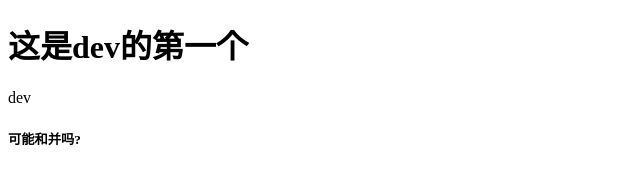
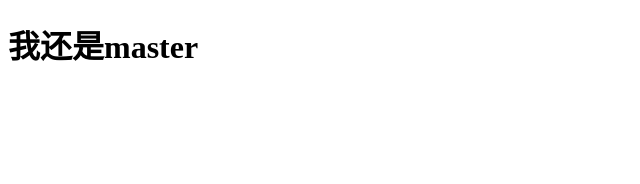
Before and after one commit to huyuaning/play, a plain HTML site: page index.html in a window 1280 px wide. Shown: the whole page, without its empty margins (0-640 px from the left). Drawn offline with Linux system fonts and the light colour scheme.

Commit message:
no message

```diff
--- a/index.html
+++ b/index.html
@@ -5,9 +5,6 @@
 		<title></title>
 	</head>
 	<body>
-
-		<h1>这是dev的第一个</h1>
-		<p>dev</p>
-		<h5>可能和并吗?</h5>
+		<h1>我还是master</h1>
 	</body>
 </html>
```
